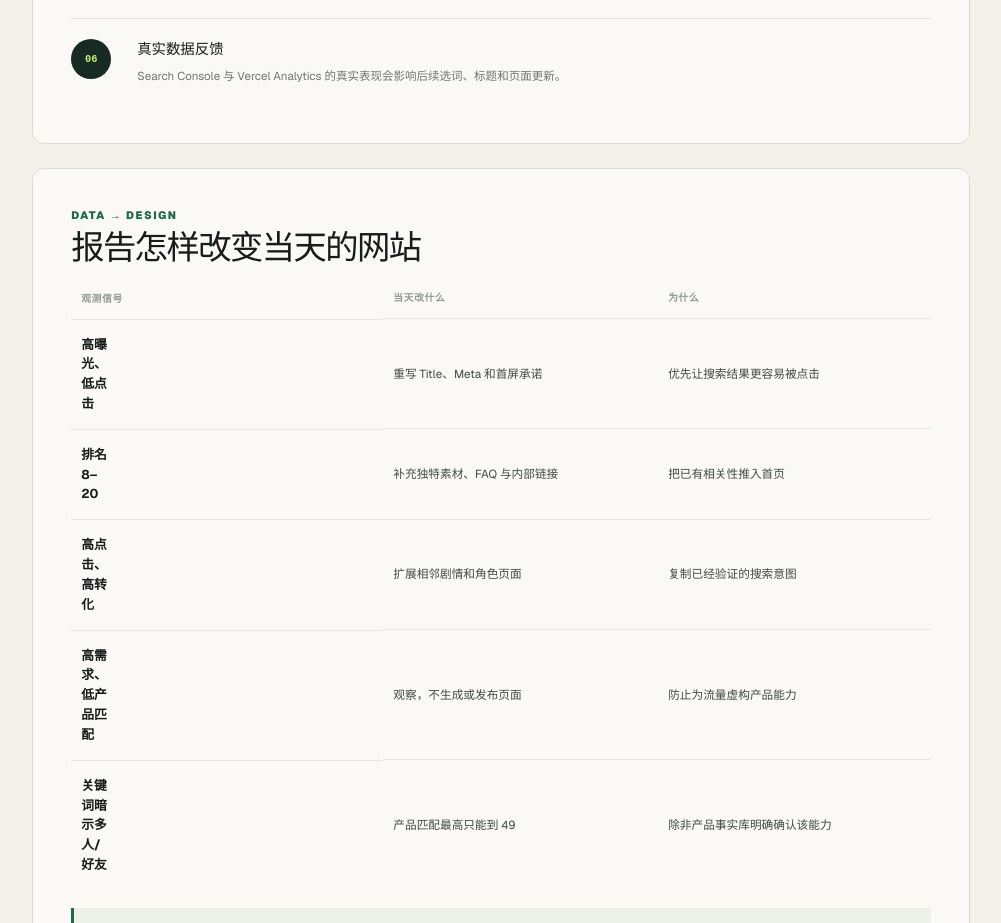
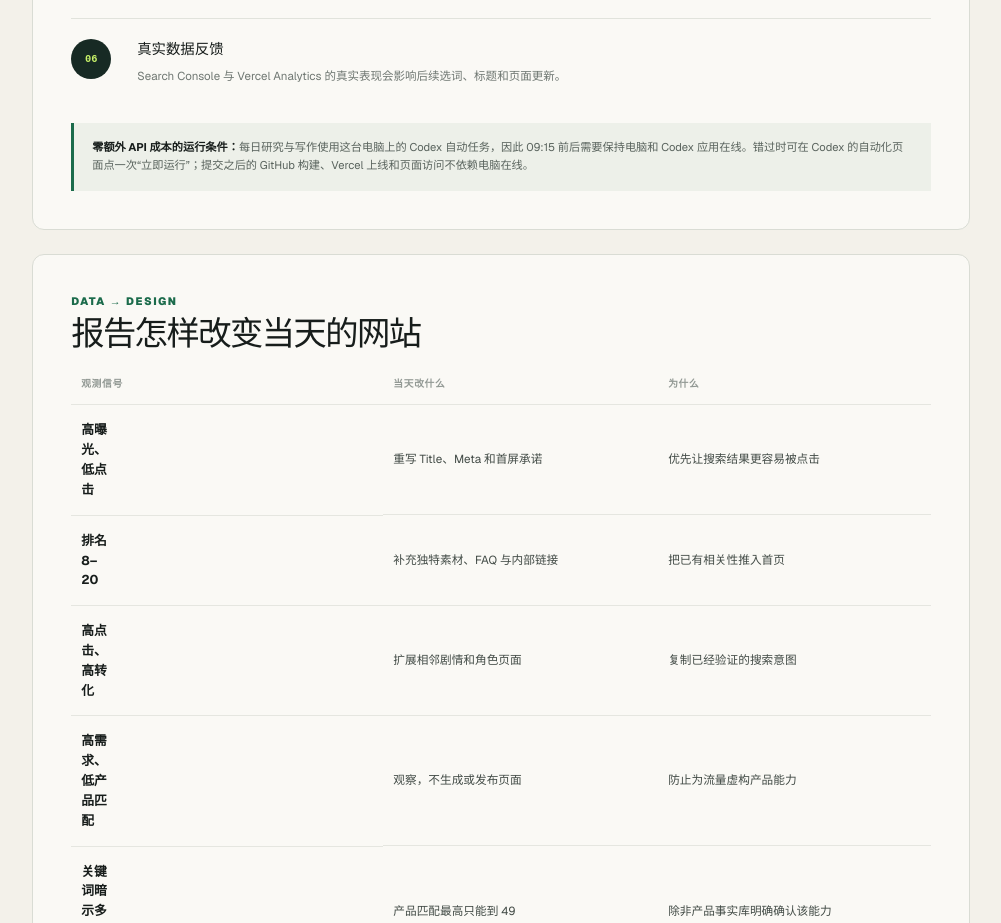
Before and after one commit to lium53492-rgb/seo, a Next.js app: page /workbench/guide in a window 1280 px wide. Shown: the part 1400-2323 px from the top of the page, without its empty margins (259-1260 px from the left). Built offline with nearby package versions, Linux system fonts and the light colour scheme; no server answers.

Commit message:
docs(seo): clarify zero-cost scheduler requirement

```diff
--- a/app/workbench/guide/page.tsx
+++ b/app/workbench/guide/page.tsx
@@ -101,6 +101,10 @@ export default async function WorkbenchGuidePage() {
               <li key={title}><span>{String(index + 1).padStart(2, "0")}</span><div><h3>{title}</h3><p>{detail}</p></div></li>
             ))}
           </ol>
+          <div className="wb-guide-note">
+            <strong>零额外 API 成本的运行条件：</strong>
+            每日研究与写作使用这台电脑上的 Codex 自动任务，因此 09:15 前后需要保持电脑和 Codex 应用在线。错过时可在 Codex 的自动化页面点一次“立即运行”；提交之后的 GitHub 构建、Vercel 上线和页面访问不依赖电脑在线。
+          </div>
         </section>
 
         <section className="wb-section" id="decisions">
```
Also changed, not shown: 1 other file (tests, documents, lock files or other folders).
